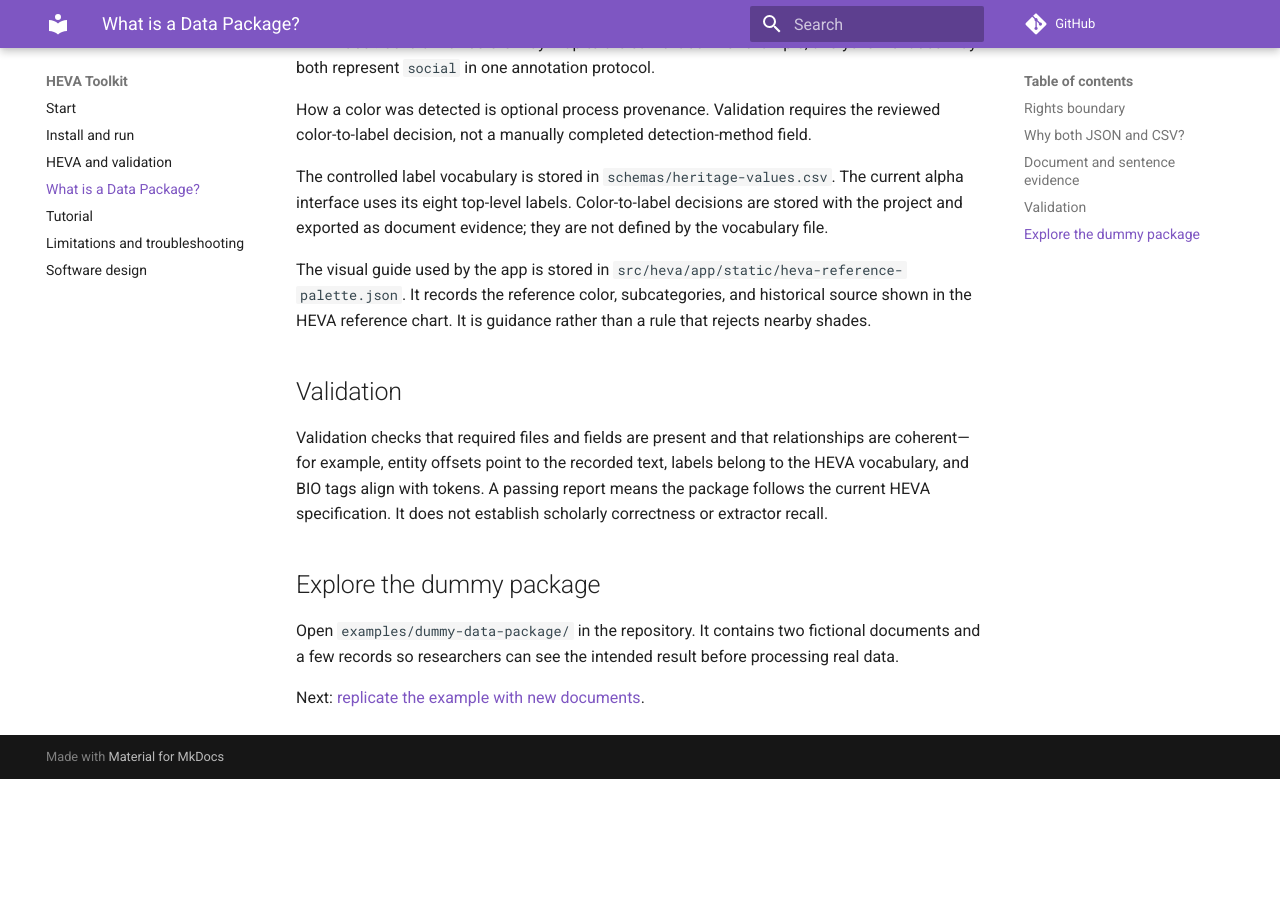
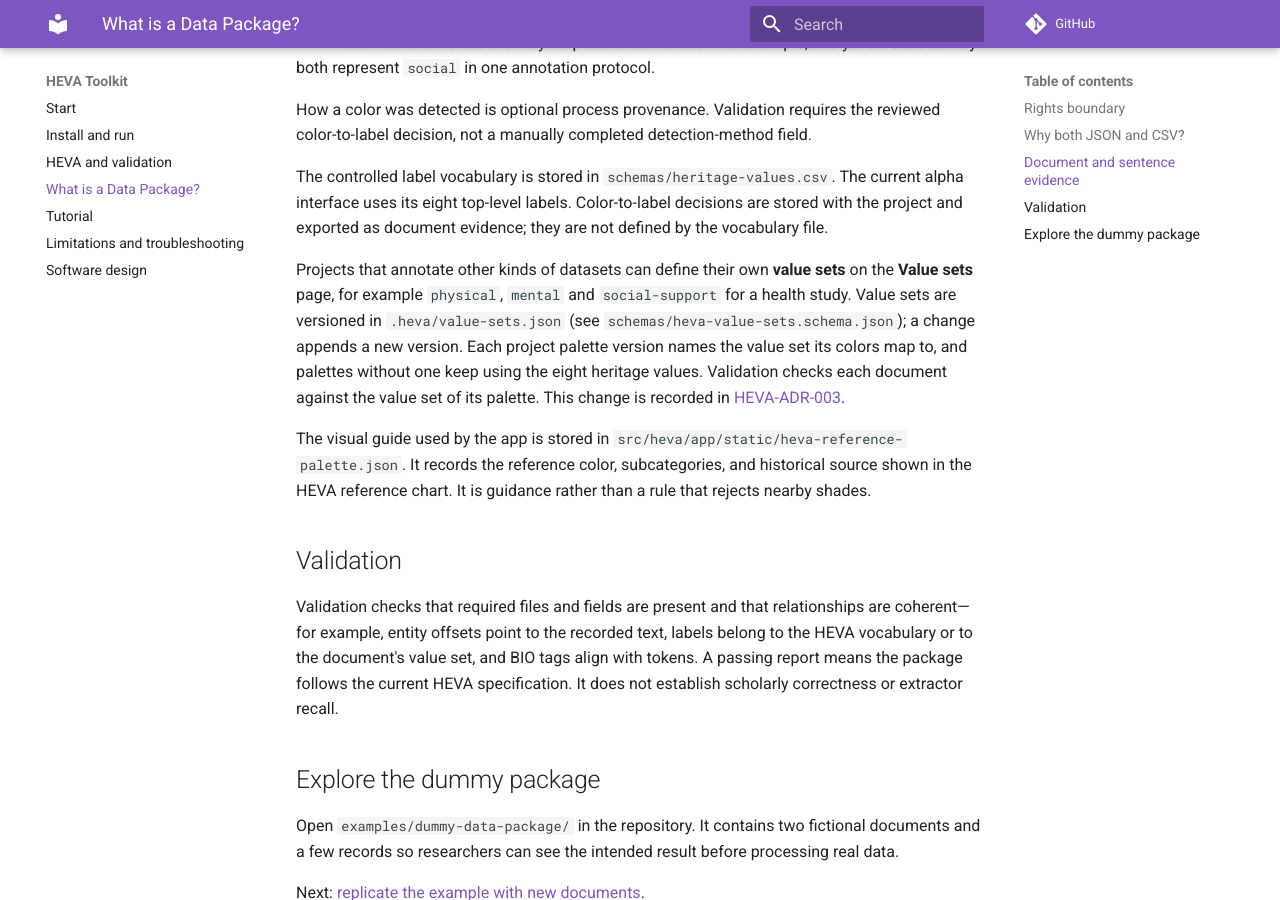
Before and after one commit to zzbn12345/HEVA_toolkit, an MkDocs documentation site: the page built from docs/DATA_PACKAGE.md, in a window 1280 px wide and 900 px high, scrolled down 1307 px. Built offline with MkDocs 1.6.1 and Material for MkDocs 9.7.7, drawn with Linux system fonts in a browser that asks for light colours; comment, search, counter and statistics services are not loaded; before the commit the page ends 2086 px from its top, so only the background shows below that.

Commit message:
docs: record the value sets decision and explain their use
Adds HEVA-ADR-003 (accepted), which records the approved change to the controlled vocabulary required by HEVA-ADR-001, and describes value sets in the data package guide, tutorial, app README and changelog. Also corrects the package compiler command in the curation README.

```diff
--- a/docs/DATA_PACKAGE.md
+++ b/docs/DATA_PACKAGE.md
@@ -57,6 +57,14 @@ The controlled label vocabulary is stored in `schemas/heritage-values.csv`. The
 interface uses its eight top-level labels. Color-to-label decisions are stored with the project
 and exported as document evidence; they are not defined by the vocabulary file.
 
+Projects that annotate other kinds of datasets can define their own **value sets** on the
+**Value sets** page, for example `physical`, `mental` and `social-support` for a health study.
+Value sets are versioned in `.heva/value-sets.json` (see `schemas/heva-value-sets.schema.json`);
+a change appends a new version. Each project palette version names the value set its colors
+map to, and palettes without one keep using the eight heritage values. Validation checks each
+document against the value set of its palette. This change is recorded in
+[HEVA-ADR-003](adr/HEVA-ADR-003-project-value-sets.md).
+
 The visual guide used by the app is stored in
 `src/heva/app/static/heva-reference-palette.json`. It records the reference color, subcategories,
 and historical source shown in the HEVA reference chart. It is guidance rather than a rule that
@@ -66,7 +74,7 @@ rejects nearby shades.
 
 Validation checks that required files and fields are present and that relationships are
 coherent—for example, entity offsets point to the recorded text, labels belong to the HEVA
-vocabulary, and BIO tags align with tokens. A passing report means the package follows the
+vocabulary or to the document's value set, and BIO tags align with tokens. A passing report means the package follows the
 current HEVA specification. It does not establish scholarly correctness or extractor recall.
 
 ## Explore the dummy package
```
Also changed, not shown: CHANGELOG.md (+8 -0 lines), docs/TUTORIAL.md (+6 -1 lines), docs/adr/HEVA-ADR-003-project-value-sets.md (added, +49 -0 lines), src/heva/app/README.md (+3 -1 lines), src/heva/curation/README.md (+1 -1 lines).
